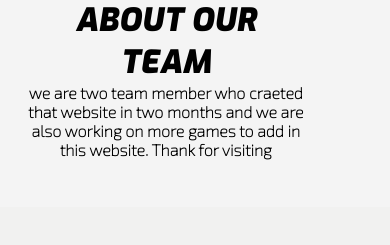
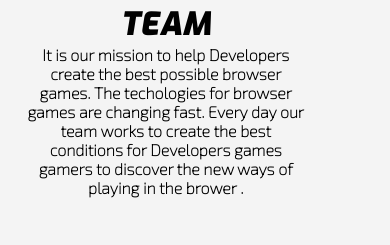
Before and after one commit to IMDYogeshwar/Game-Galaxy, a PHP site: page /about.html in a window 390 px wide; the page is wider, and only the part inside the window is pictured. Shown: the part 719-964 px from the top of that part. Before the commit the page ends 879 px from the top of that part, so only its background shows below. Run offline with PHP 8.4, Linux system fonts and the light colour scheme.

Commit message:
final commit

```diff
--- a/about.html
+++ b/about.html
@@ -25,7 +25,7 @@
 
 <body>
   <nav class="navbar" id="nr">
-    <img src="img/bg1.jpg" width="40%">
+
 
 
     <ul class="menu">
@@ -50,11 +50,8 @@
       <div class="info">
         <h1>ABOUT US</h1>
         <p>
-         This is gaming website created for fun.
-         we can play multiple games on the website.
-         gamming website contain four games.
-         we can play the games alone and also two player
-         can play the games on website.
+         The brower is becoming more powerful than over! Developers are making exquisite games and
+         its our mission to make them shine!
 
         </p>
       </div>
@@ -64,10 +61,11 @@
       <div class="info" id="lower-info">
         <h1>ABOUT OUR TEAM</h1>
         <p>
-         we are two team member who craeted that website
-         in two months and we are also working on
-         more games to add in this website.
-         Thank for visiting
+        It is our mission to help Developers create the best possible browser games.
+        The techologies for browser games are changing fast.
+        Every day our team works to create the best conditions
+        for Developers games gamers to discover the new ways of playing in the brower .
+
         </p>
       </div>
       <div class="slider" id="lower-img">
--- a/contact.css
+++ b/contact.css
@@ -35,7 +35,7 @@
   list-style: none;
 }
 .menu li a {
-  color: rgb(245, 236, 236);
+  color: rgb(219, 219, 219);
   text-decoration: none;
   font-family: ui-serif;
   transition: all 0.3s;
@@ -44,7 +44,7 @@
   font-family: Impact, Haettenschweiler, "Arial Narrow Bold", sans-serif;
 }
 body {
-  background-color: #f5e0e5 !important;
+  background-color: #dbdbdb !important;
   font-family: "Segoe UI", Tahoma, Geneva, Verdana, sans-serif;
 }
 
--- a/tic-tac-toe/style.css
+++ b/tic-tac-toe/style.css
@@ -93,7 +93,7 @@
 }
 
 .won::after {
-  color: #BD022F;
+  color: #2702bdbf;
 }
 
 @media only screen and (max-width: 1024px) {
```
Also changed, not shown: services.html (+17 -13 lines).
